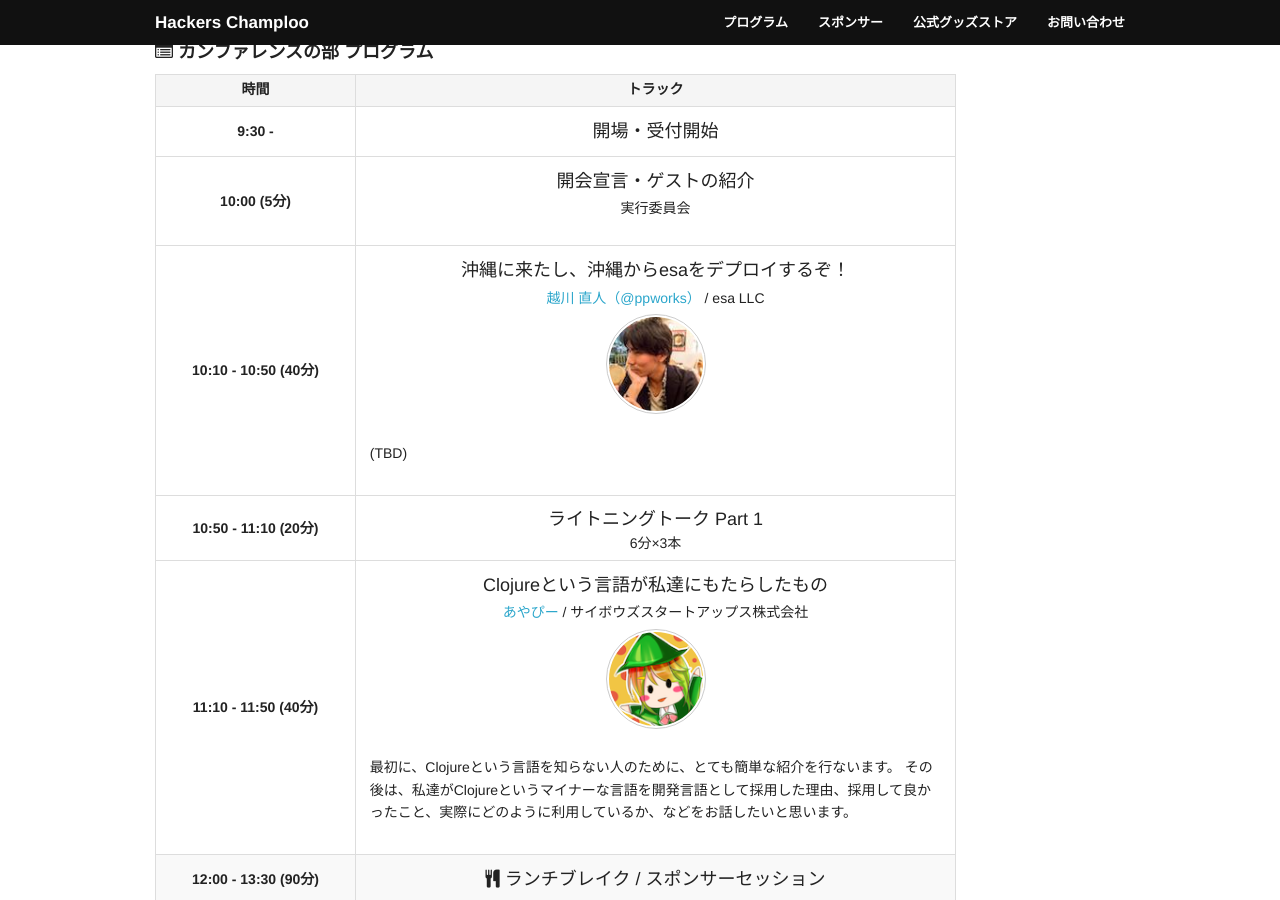
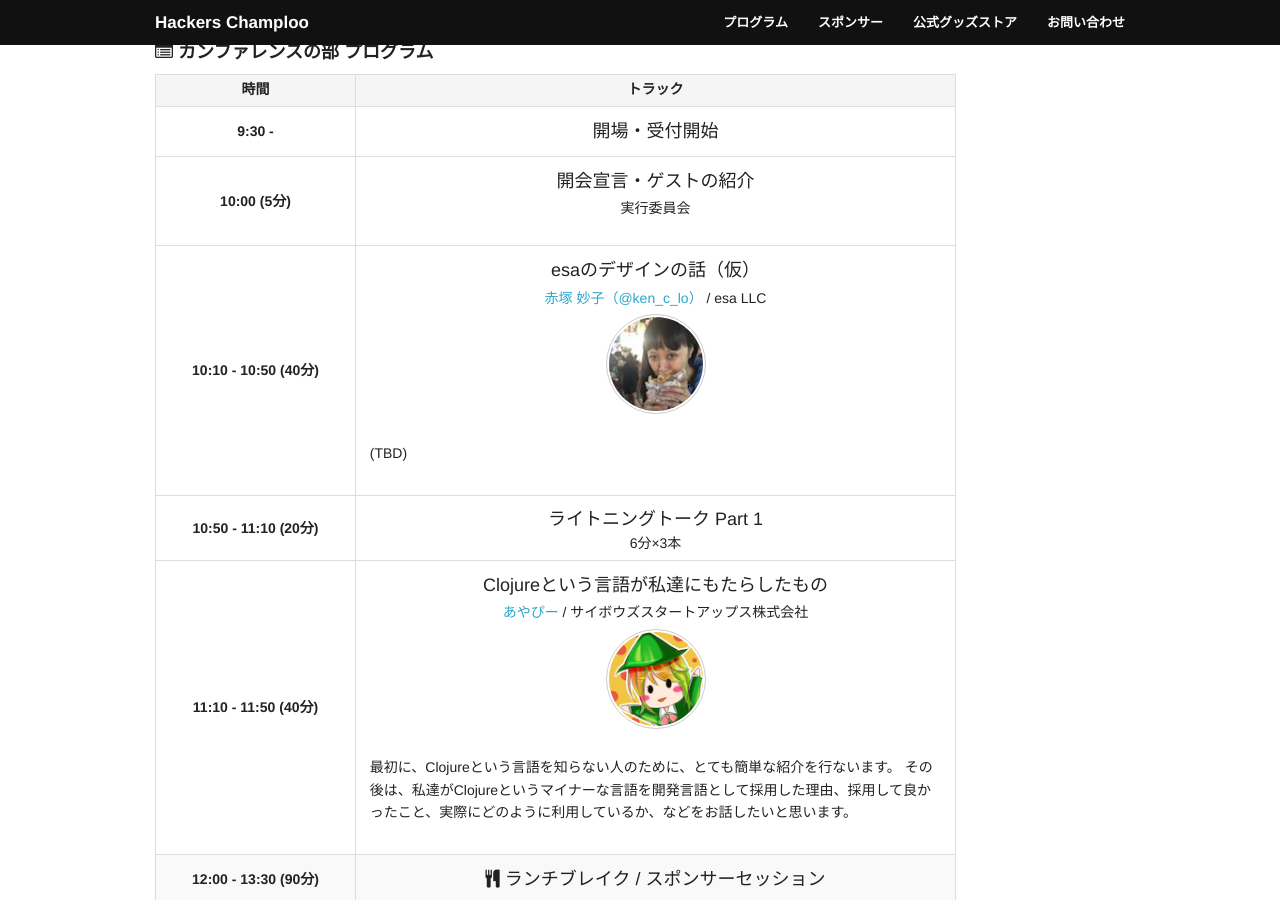
Before and after one commit to hackers-champloo/hackers-champloo.github.io, a Jekyll site: the page built from 2018/program.md, in a window 1280 px wide and 900 px high, scrolled down 440 px. Built offline with Jekyll 4.4.1, drawn with Linux system fonts in a browser that asks for light colours; nearby versions of some CDN libraries; a script that is not in the unit is left out.

Commit message:
esaさんの登壇者変更

```diff
--- a/2018/program.md
+++ b/2018/program.md
@@ -47,12 +47,12 @@ description: 2018年6月30日（土曜日） 9時半開場 沖縄コンベンシ
       <tr>
         <th>10:10 - 10:50 (40分)</th>
         <td>
-          <p class="track-title">沖縄に来たし、沖縄からesaをデプロイするぞ！</p>
+          <p class="track-title">esaのデザインの話（仮）</p>
           <p class="track-speaker">
-            <a href="https://twitter.com/ppworks" target="_blank">越川 直人（@ppworks）
+            <a href="https://twitter.com/ken_c_lo" target="_blank">赤塚 妙子（@ken_c_lo）
 </a> / esa LLC<br/>
-            <a href="https://twitter.com/ppworks" target="_blank">
-              <img class="speaker-photo" src="/img/2018/speakers/ppworks.jpg" />
+            <a href="https://twitter.com/ken_c_lo" target="_blank">
+              <img class="speaker-photo" src="/img/2018/speakers/ken_c_lo.jpg" />
             </a>
             </p>
             <p class="track-description">
```
Also changed, not shown: img/2018/speakers/ken_c_lo.jpg (added).
